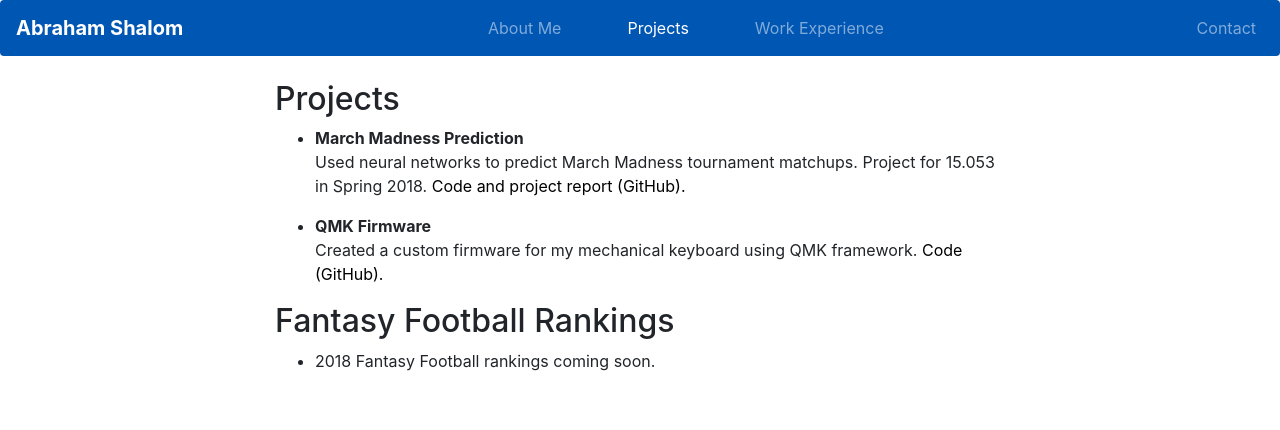
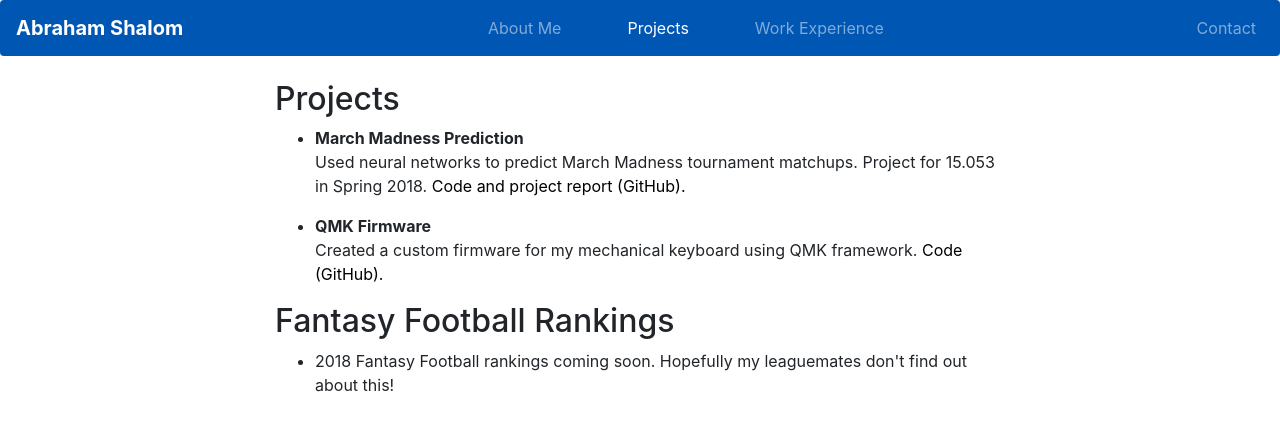
Before and after one commit to abishalom/abishalom.github.io, a plain HTML site: page projects.html in a window 1280 px wide. Drawn offline with Linux system fonts and the light colour scheme.

Commit message:
Updated projects page

```diff
--- a/projects.html
+++ b/projects.html
@@ -51,7 +51,7 @@
 
 
 	<!-- List of projects:
-	1. March Madness Prediction
+	1. March Madness Predictiongitgit p
 	2. Fantasy Football? -->
 	<div class="container">
 		<div class="row justify-content-center">
@@ -75,7 +75,7 @@
 				<ul>
 					<li>
 						<p class="project">
-							2018 Fantasy Football rankings coming soon.
+							2018 Fantasy Football rankings coming soon. Hopefully my leaguemates don't find out about this!
 						</p>
 					</li>
 				</ul>
```
